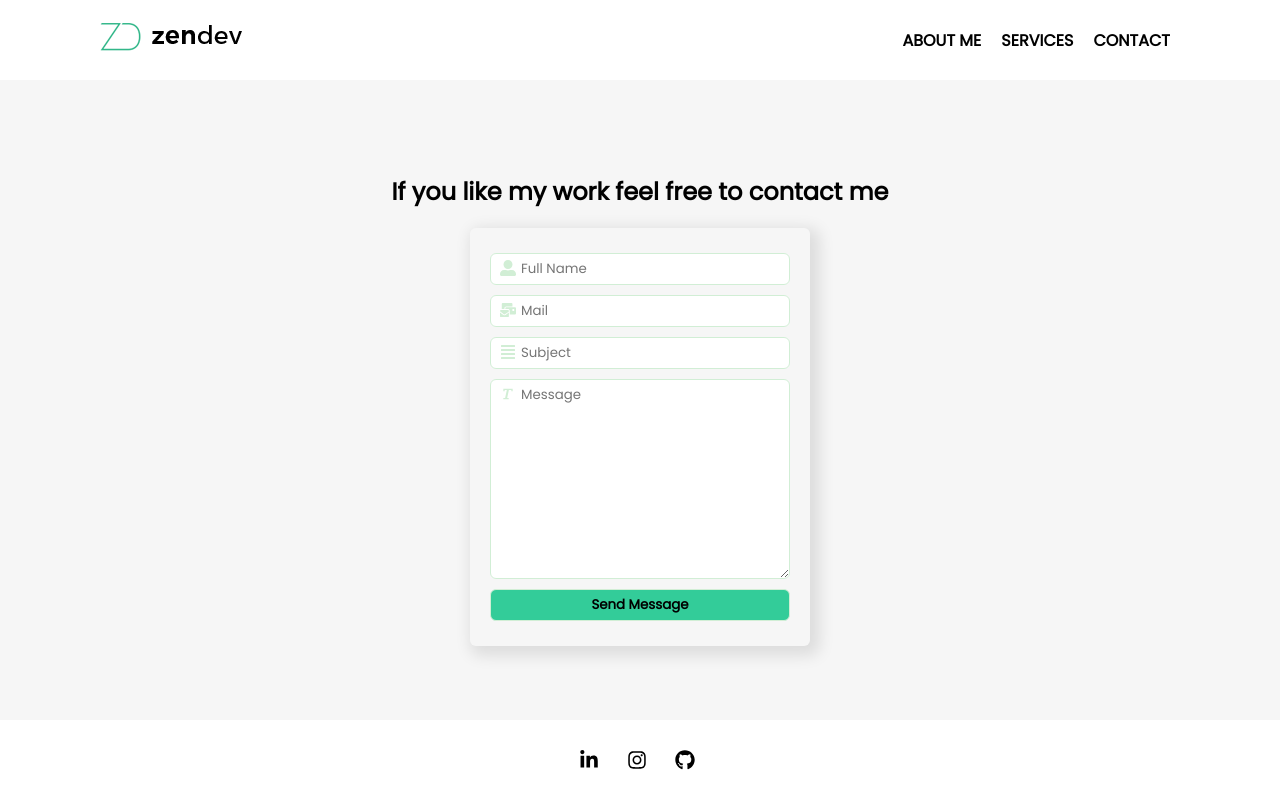
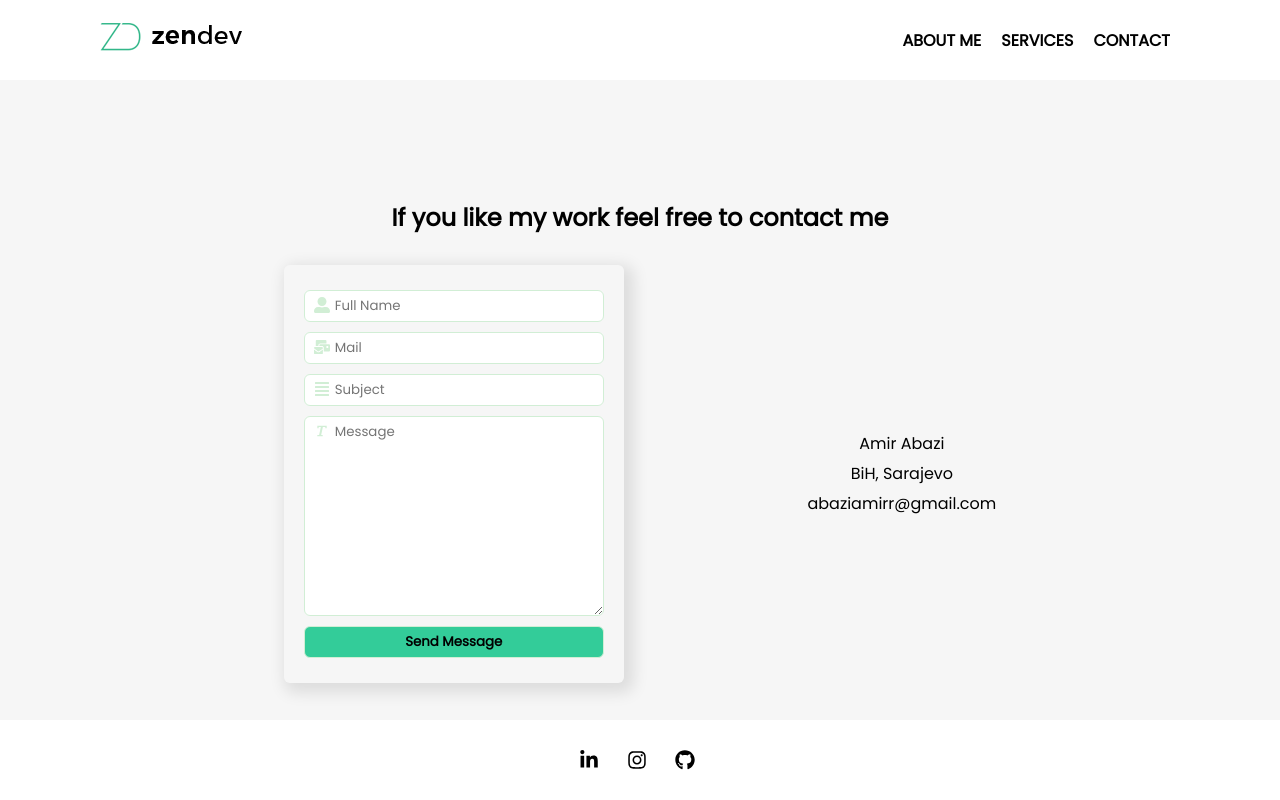
Before and after one commit to amirabazi/amirabazi-portfolio, a React (Create React App) app: page /contact in a window 1280 px wide. Built offline with nearby package versions, Linux system fonts and the light colour scheme.

Commit message:
contact updates

```diff
--- a/src/index.css
+++ b/src/index.css
@@ -213,13 +213,12 @@
   display: -webkit-box;
   display: -ms-flexbox;
   display: flex;
+  -ms-flex-pack: distribute;
+      justify-content: space-around;
   -webkit-box-orient: vertical;
   -webkit-box-direction: normal;
       -ms-flex-direction: column;
           flex-direction: column;
-  -webkit-box-pack: center;
-      -ms-flex-pack: center;
-          justify-content: center;
   -webkit-box-align: center;
       -ms-flex-align: center;
           align-items: center;
@@ -231,7 +230,22 @@
   text-align: center;
 }
 
-.contact .contact-form {
+.contact .contact-wrapper {
+  display: -webkit-box;
+  display: -ms-flexbox;
+  display: flex;
+  -ms-flex-wrap: wrap;
+      flex-wrap: wrap;
+  width: 100%;
+  -webkit-box-align: center;
+      -ms-flex-align: center;
+          align-items: center;
+  -webkit-box-pack: space-evenly;
+      -ms-flex-pack: space-evenly;
+          justify-content: space-evenly;
+}
+
+.contact .contact-wrapper .contact-form {
   display: -webkit-box;
   display: -ms-flexbox;
   display: flex;
@@ -240,12 +254,13 @@
       -ms-flex-direction: column;
           flex-direction: column;
   border-radius: 6px;
+  margin: 10px 0;
   padding: 20px;
   -webkit-box-shadow: 5px 5px 15px 5px rgba(0, 0, 0, 0.1);
   box-shadow: 5px 5px 15px 5px rgba(0, 0, 0, 0.1);
 }
 
-.contact .contact-form .contact-input {
+.contact .contact-wrapper .contact-form .contact-input {
   padding: 5px 10px;
   border: 1px solid #d1eed5;
   border-radius: 6px;
@@ -253,21 +268,21 @@
   width: 300px;
 }
 
-.contact .contact-form .contact-input:focus {
+.contact .contact-wrapper .contact-form .contact-input:focus {
   outline: 1px solid #3c9;
 }
 
-.contact .contact-form .contact-input:active {
+.contact .contact-wrapper .contact-form .contact-input:active {
   outline: none;
 }
 
-.contact .contact-form .textarea-input {
+.contact .contact-wrapper .contact-form .textarea-input {
   display: -webkit-box;
   display: -ms-flexbox;
   display: flex;
 }
 
-.contact .contact-form .textarea-input textarea {
+.contact .contact-wrapper .contact-form .textarea-input textarea {
   padding: 5px 10px;
   border: 1px solid #d1eed5;
   border-radius: 6px;
@@ -280,15 +295,15 @@
   max-height: 200px;
 }
 
-.contact .contact-form .textarea-input textarea:focus {
+.contact .contact-wrapper .contact-form .textarea-input textarea:focus {
   outline: 1px solid #3c9;
 }
 
-.contact .contact-form .textarea-input textarea:active {
+.contact .contact-wrapper .contact-form .textarea-input textarea:active {
   outline: none;
 }
 
-.contact .contact-form button {
+.contact .contact-wrapper .contact-form button {
   padding: 5px 10px;
   background-color: #3c9;
   border: 1px solid #d1eed5;
@@ -298,11 +313,11 @@
   cursor: pointer;
 }
 
-.contact .contact-form button:hover {
+.contact .contact-wrapper .contact-form button:hover {
   opacity: 0.9;
 }
 
-.contact .contact-form .notification {
+.contact .contact-wrapper .contact-form .notification {
   -webkit-box-align: center;
       -ms-flex-align: center;
           align-items: center;
@@ -310,6 +325,14 @@
   margin: 0;
   text-align: center;
   color: #3c9;
+}
+
+.contact .contact-wrapper .info {
+  text-align: center;
+}
+
+.contact .contact-wrapper .info p {
+  margin: 5px 0;
 }
 
 .footer {
--- a/src/screens/contact/_index.scss
+++ b/src/screens/contact/_index.scss
@@ -3,19 +3,25 @@
 
 .contact{
     display: flex;
+    justify-content: space-around;
     flex-direction: column;
-    justify-content: center;
     align-items: center;
     padding: 100px;
     height: calc(100vh - 160px);
     h2{
         text-align: center;
     }
-
+    .contact-wrapper{
+        display: flex;
+        flex-wrap: wrap;
+        width: 100%;
+        align-items: center;
+        justify-content: space-evenly;
         .contact-form{
             display: flex;
             flex-direction: column;
             border-radius: 6px;
+            margin: 10px 0;
             padding: 20px;
             -webkit-box-shadow: 5px 5px 15px 5px rgba(0,0,0,0.1);
             box-shadow: 5px 5px 15px 5px rgba(0,0,0,0.1);
@@ -79,4 +85,11 @@
                 color: $zendevGreen;
             }
         }
+        .info{
+            text-align: center;
+            p{
+                margin: 5px 0;
             }
+        }
+    }
+}
--- a/src/screens/contact/index.js
+++ b/src/screens/contact/index.js
@@ -47,6 +47,7 @@
         <div className="contact">
             <Fade bottom >
                 <h2>If you like my work feel free to contact me</h2>
+                <div className="contact-wrapper">
                     <form className="contact-form" onSubmit={(e) => { submitMessage(e) }}>
                         <Input type="text"
                             icon={<FaUserAlt />}
@@ -85,6 +86,12 @@
                             : null
                         }
                     </form>
+                    <div className="info">
+                        <p>Amir Abazi</p>
+                        <p>BiH, Sarajevo</p>
+                        <p>abaziamirr@gmail.com</p>
+                    </div>
+                </div>
             </Fade>
         </div>
     );
```
Lines whose indentation alone changed are shown as unchanged.
